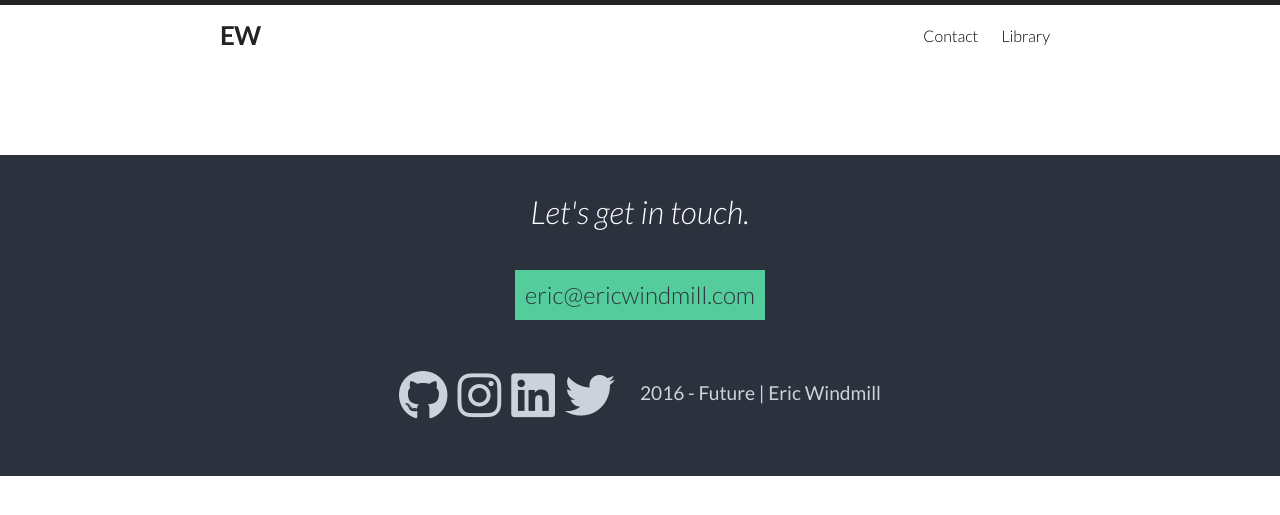
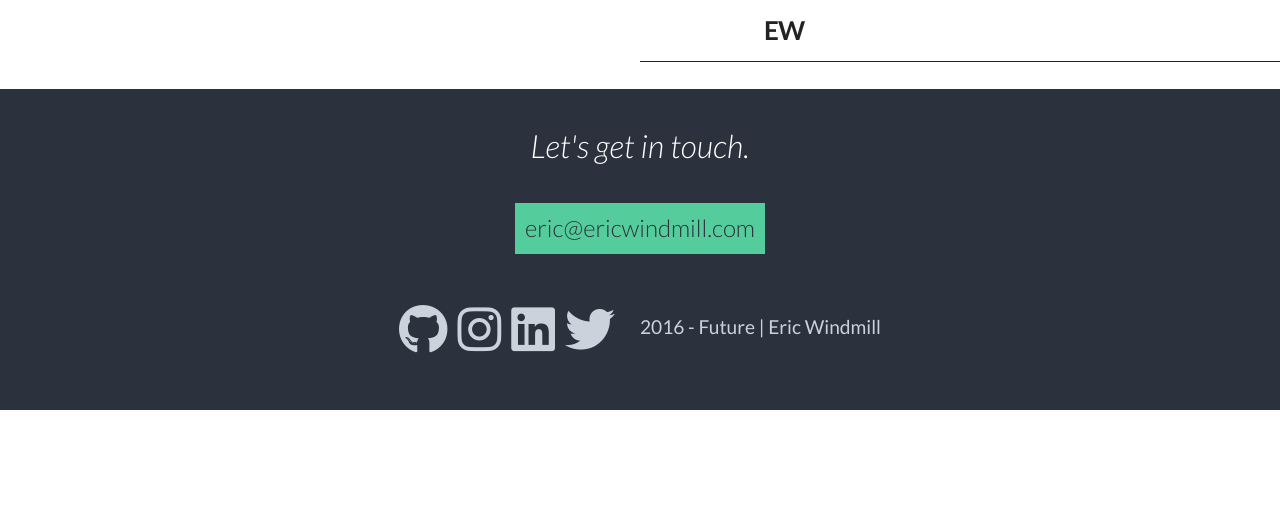
Before and after one commit to ericwindmill/ericwindmill.com, a Jekyll site: the page built from about.md, in a window 1280 px wide. Shown: the top 515 px of the page. Built offline with Jekyll 4.4.1, drawn with Linux system fonts in a browser that asks for light colours; nearby versions of some CDN libraries; our own code applies the rules of GitHub Pages for plain Markdown files.

Commit message:
Update header with a bit more flare

```diff
--- a/_includes/header.html
+++ b/_includes/header.html
@@ -1,3 +1,4 @@
+<div class='fixed-nav-bar'>
 <header class="site-header" role="banner">
 
   <div class="wrapper">
@@ -30,3 +31,4 @@
     {% endif %}
   </div>
 </header>
+</div>
--- a/_sass/minima/_layout.scss
+++ b/_sass/minima/_layout.scss
@@ -1,8 +1,18 @@
 /**
  * Site header
  */
+
+ .fixed-nav-bar {
+  position: fixed;
+  background: white;
+  width: 85vw;
+  top:0;
+  left:50%;
+  z-index: 999;
+ }
 .site-header {
-  border-top: 5px solid $grey-color-dark;
+
+  border-bottom: 1px solid $grey-color-dark;
   min-height: $spacing-unit * 1.865;
 
   // Positioning context for the mobile navigation icon
--- /dev/null
+++ b/test.js
@@ -0,0 +1 @@
+slajshdksa
```
Also changed, not shown: _posts/2017-07-3-july-goals.md (added, +16 -0 lines).
